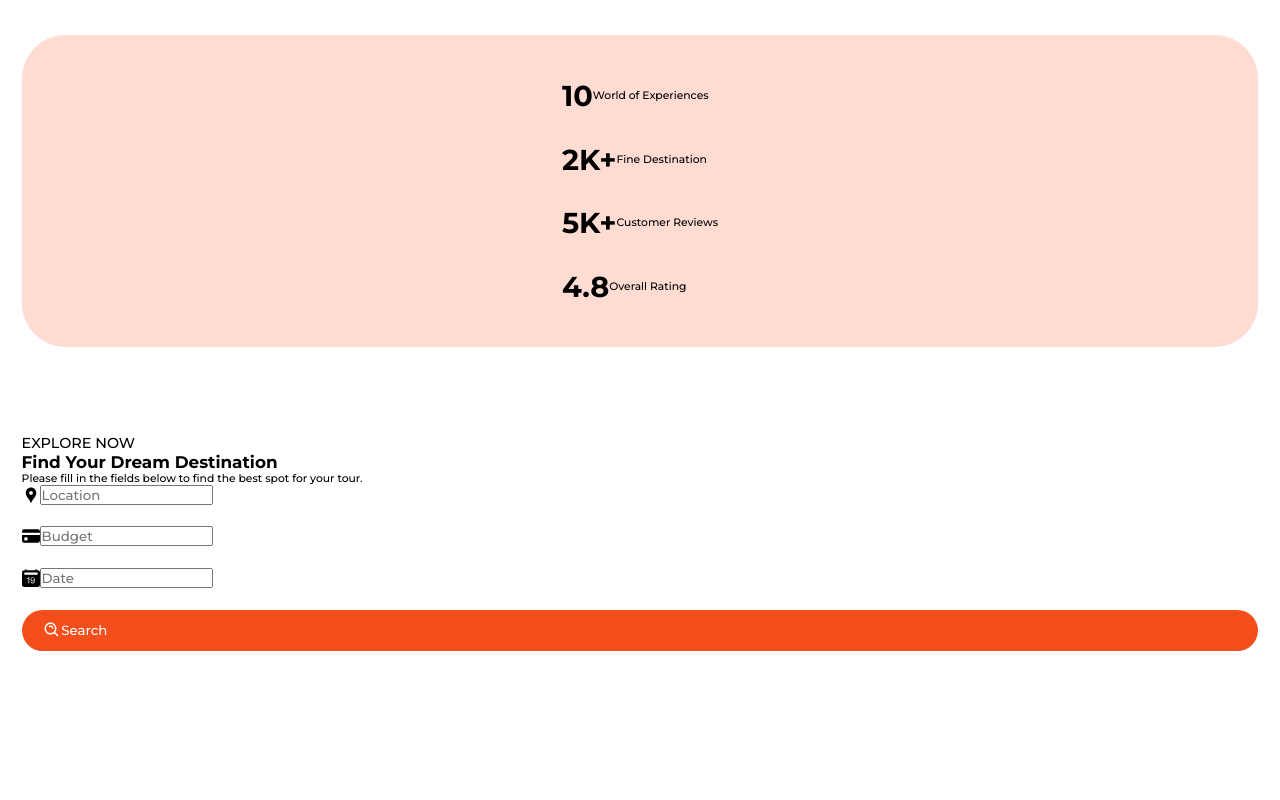
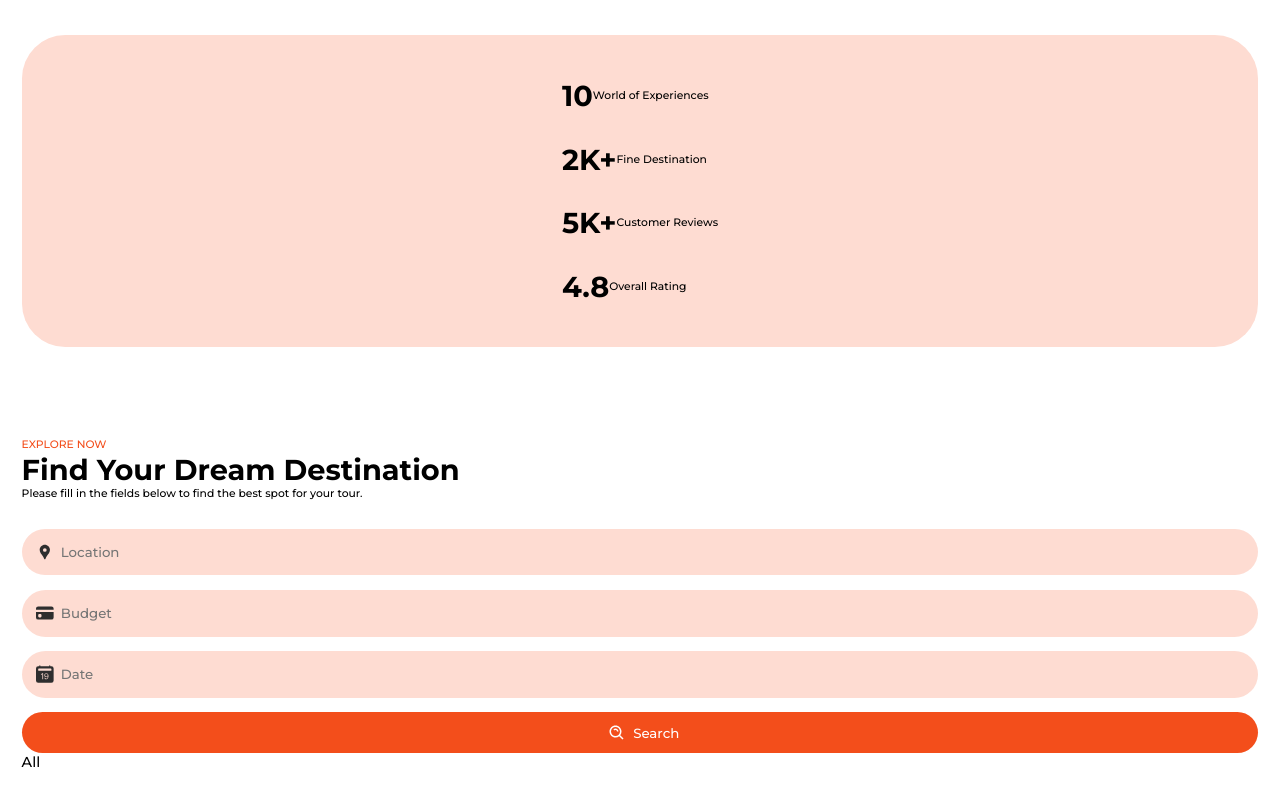
Before and after one commit to Chuma-rxt/TravelProject, a React (Vite) app: page / in a window 1280 px wide. Shown: the part 783-1583 px from the top of the page. Before the commit the page ends 1462 px from the top, so only its background shows below. Built offline with nearby package versions, Linux system fonts and the light colour scheme.

Commit message:
creating the destination section

```diff
--- a/src/App.css
+++ b/src/App.css
@@ -19,7 +19,7 @@ root{
 
   /* Font Typography */
   --biggestFontSize: 2.5rem;
-  --h1FontSize: 2rem;
+  --h1FontSize: 1.6rem;
   --h2FontSize: 1.25rem;
   --h3FontSize: 1rem;
   --normalFontSize: 0.938rem;
--- a/src/Components/Destinations/Destination.jsx
+++ b/src/Components/Destinations/Destination.jsx
@@ -43,6 +43,17 @@ const Destination = () => {
 
           </button>
         </div>
+
+        <div className='secMenu'>
+          <ul className='Flex'>
+            <li className='active'>All</li>
+            <li></li>
+            <li></li>
+            <li></li>
+            <li></li>
+            <li></li>
+          </ul>
+        </div>
       </div>
 
     </div>
--- a/src/Components/Destinations/Destination.scss
+++ b/src/Components/Destinations/Destination.scss
@@ -0,0 +1,68 @@
+@import url("https://fonts.googleapis.com/css2?family=Montserrat:wght@200,400;500;700;900&display=swap");
+
+root{
+  --primaryColor: hsl(14, 90%, 53%);
+  --primaryColorLight: hsl(14, 96%, 91%);
+  --bgColor: hsl(0, 0%, 100%);
+  --formColor: hsl(20, 42%, 87%);
+  --whiteColor: hsl(0, 0%, 100%);
+  --blackColor: hsl(0, 0%, 18%);
+  --greyText: hsl(0, 0%, 51%);
+  --inputColor: hsl(330, 12%, 97%);
+  --cardColor: hsla (300, 3%, 94%);
+
+  /* Font Typography */
+  --biggestFontSize: 2.5rem;
+  --h1FontSize: 1.6rem;
+  --h2FontSize: 1.25rem;
+  --h3FontSize: 1rem;
+  --normalFontSize: 0.938rem;
+  --smallFontSize: 0.813rem;
+  --smallestFontSize: 0.75rem;
+  --borderRadiud: 3rem;
+
+}
+
+.destination{
+    .secContainer{
+        .redText{
+            color: var(--primaryColor);
+            font-size: var(--smallestFontSize);
+            font-weight: 500;
+        }
+
+        h3{
+            font-size: var(--h1FontSize);
+        }
+
+        .searchField{
+            margin-top: 2rem;
+            gap: 1rem;
+            .inputField{
+                background: var(--primaryColorLight);
+                padding: 1rem;
+                border-radius: var(--borderRadiud);
+                gap: .5rem;
+
+                input{
+                    background: transparent;
+                    border: none;
+                    outline: none;
+                    width: 100%;
+                }
+
+                .icon{
+                    color: var(--blackColor);
+                }
+            }
+
+            .btn{
+                gap: .5rem;
+                margin: auto;
+                width: 100%;
+                align-items: center;
+                justify-content: center;
+            }
+        }
+    }
+}
```
